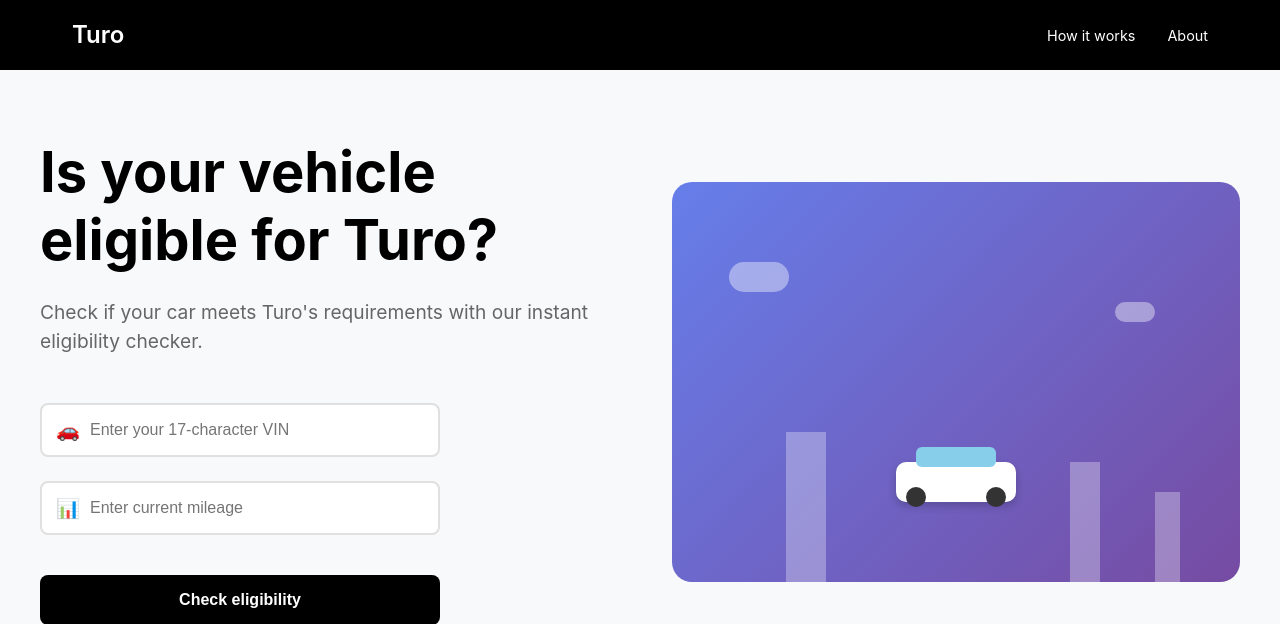
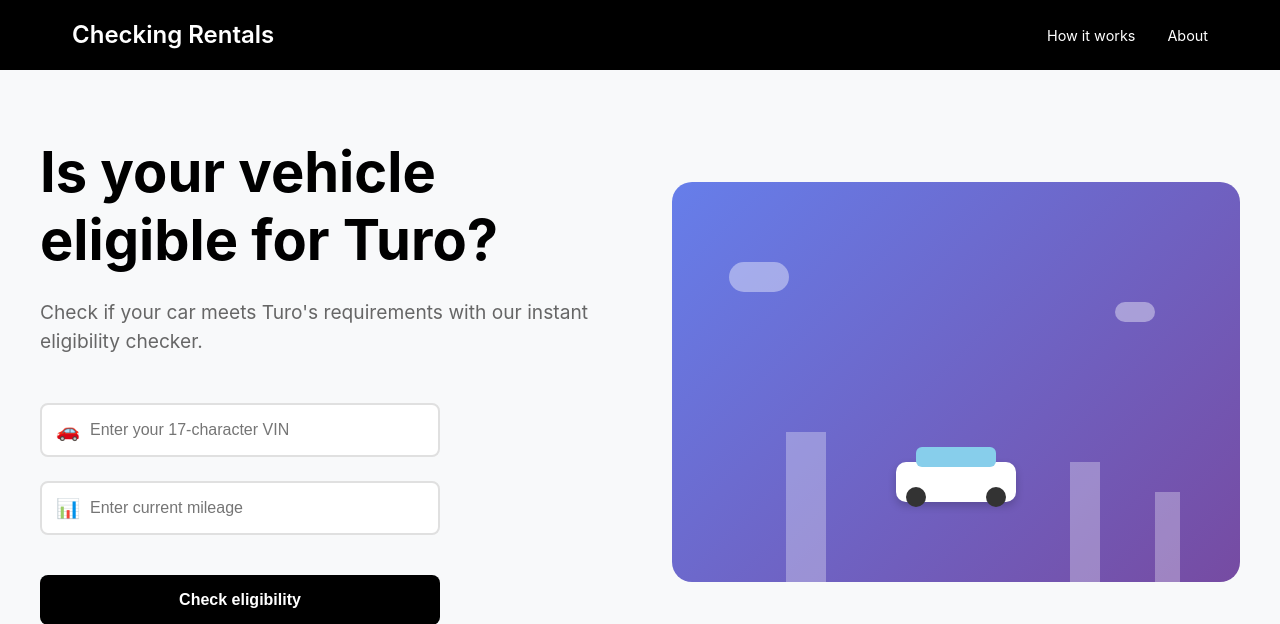
Before and after one commit to cvsper/checkingrentals, a Flask app: page / in a window 1280 px wide. Shown: the top 624 px of the page. Run offline with Flask 3, Linux system fonts and the light colour scheme.

Commit message:
Change brand name from 'Turo' to 'Checking Rentals'
- Updated header brand text in index and result templates
- Reflects the actual purpose and branding of the vehicle eligibility checker
- Maintains consistent branding across the application

🤖 Generated with [Claude Code](https://claude.ai/code)

Co-Authored-By: Claude <noreply@anthropic.com>

```diff
--- a/templates/index.html
+++ b/templates/index.html
@@ -10,7 +10,7 @@
     <header class="header">
         <nav class="navbar">
             <div class="nav-brand">
-                <h1>Turo</h1>
+                <h1>Checking Rentals</h1>
             </div>
             <div class="nav-links">
                 <a href="#" class="nav-link">How it works</a>
--- a/templates/result.html
+++ b/templates/result.html
@@ -10,7 +10,7 @@
     <header class="header">
         <nav class="navbar">
             <div class="nav-brand">
-                <h1>Turo</h1>
+                <h1>Checking Rentals</h1>
             </div>
             <div class="nav-links">
                 <a href="{{ url_for('index') }}" class="nav-link">← Back to checker</a>
```
